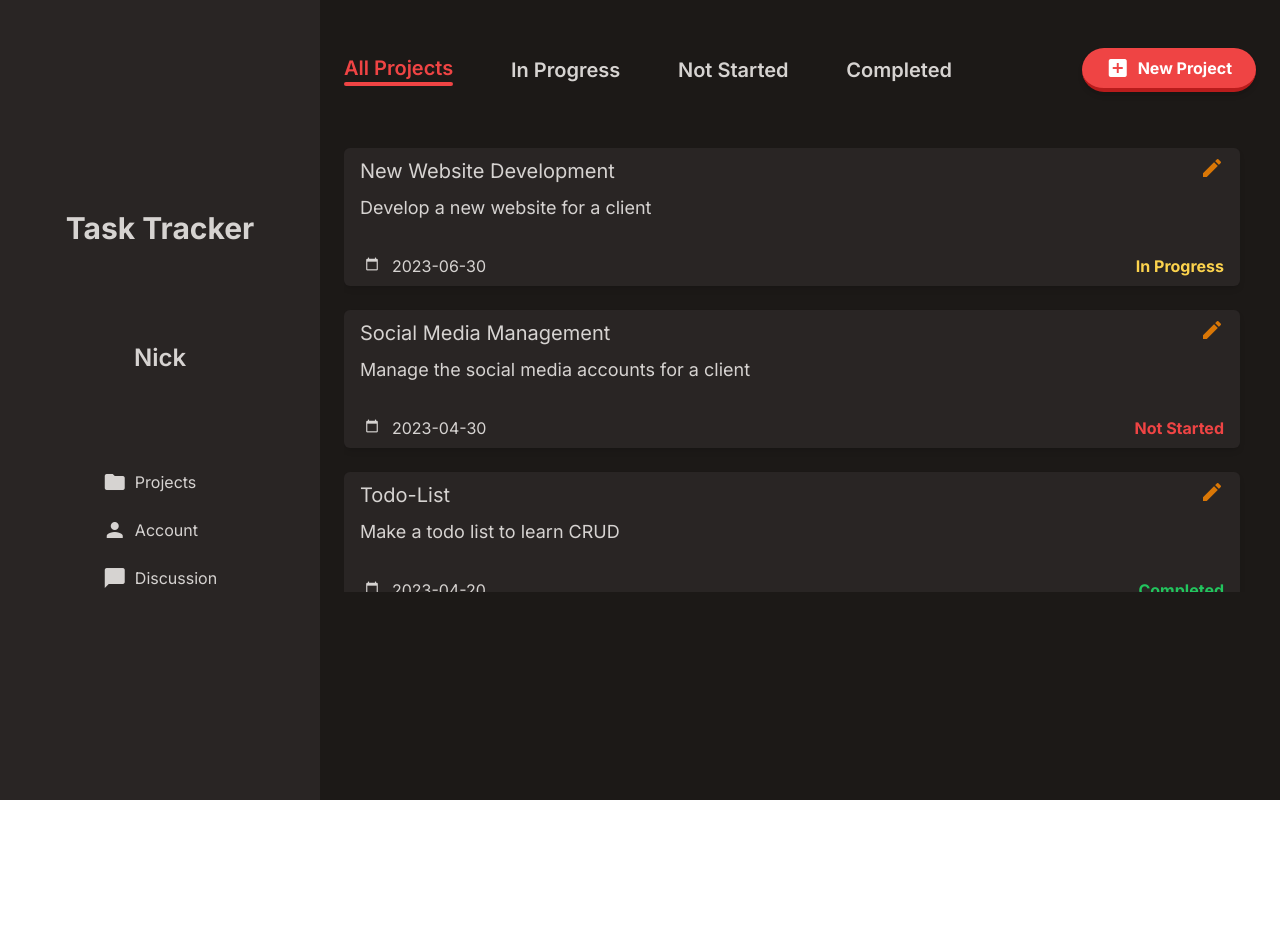
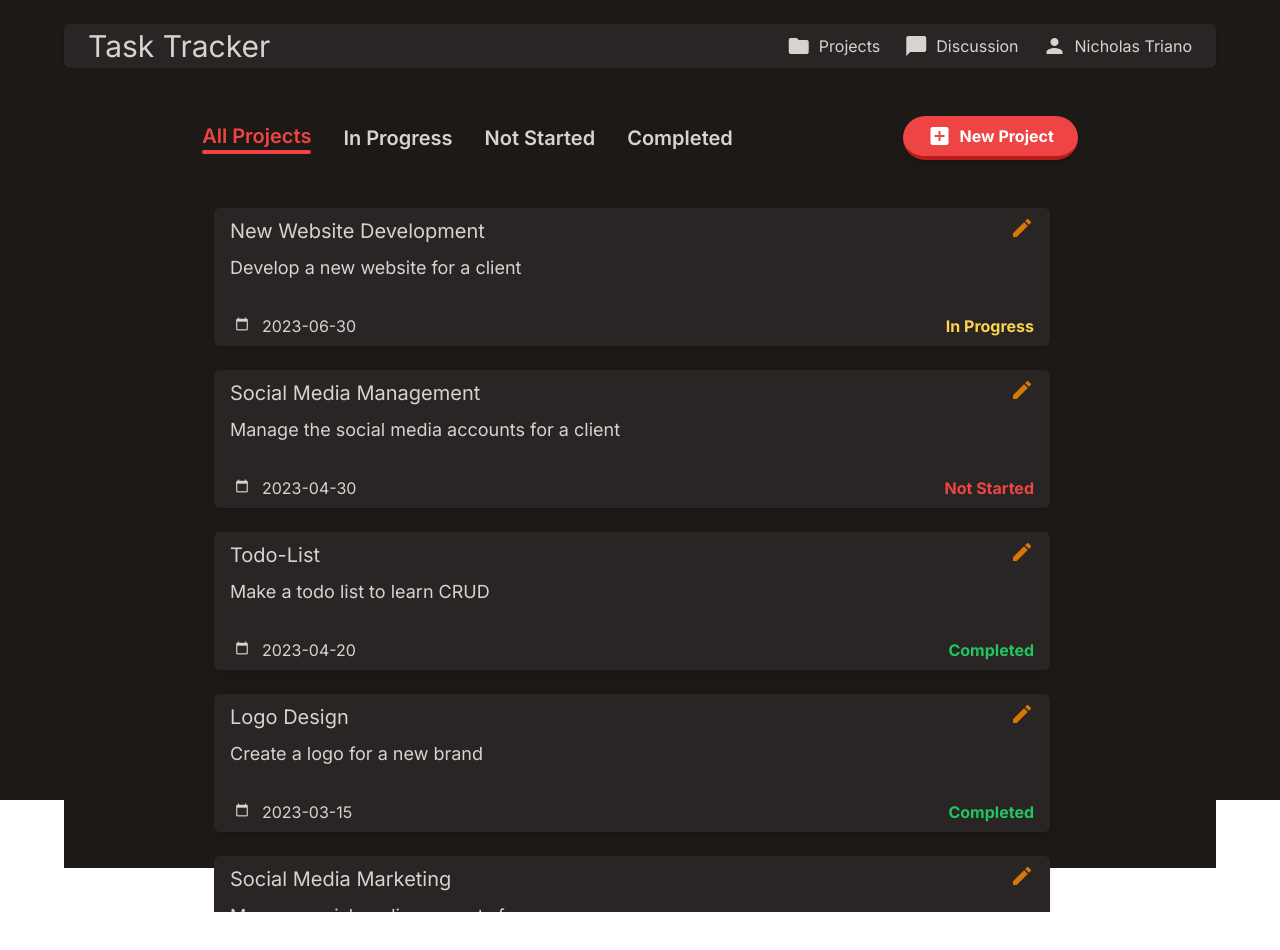
Before and after one commit to RealNickTriano/task-tracker-angular, an Angular app: page /projects in a window 1280 px wide. Shown: the top 950 px of the page. Before the commit the page ends 800 px from the top, so only its background shows below. Built offline with nearby package versions, Linux system fonts and the light colour scheme; data requests are answered from the project's data file.

Commit message:
layout change to whole app

```diff
--- a/src/app/app.component.html
+++ b/src/app/app.component.html
@@ -1,6 +1,6 @@
-<div class="w-full flex justify-start items-start text-stone-300">
-  <app-side-nav-bar class="bg-stone-800 w-1/4 h-screen"></app-side-nav-bar>
-  <main class="bg-stone-900 w-3/4 h-screen">
-    <router-outlet></router-outlet>
-  </main>
+<div class="w-full flex flex-col justify-start items-center bg-stone-900 text-stone-300 h-screen px-16">
+    <app-side-nav-bar class="w-full flex justify-center items-center"></app-side-nav-bar>
+    <main class="bg-stone-900 h-full w-full">
+      <router-outlet></router-outlet>
+    </main>
 </div>
--- a/src/app/components/projects/projects.component.html
+++ b/src/app/components/projects/projects.component.html
@@ -1,7 +1,7 @@
-<div class="py-12 h-full">
-    <header class="flex justify-between items-center px-6">
+<div class="py-12 h-full w-full flex flex-col justify-start items-center">
+    <header class="flex justify-center items-center px-6 w-full max-w-[1100px]">
         <nav class="text-xl font-semibold w-2/3">
-            <ul class="flex justify-between items-center">
+            <ul class="flex justify-start items-center gap-8">
                 <li
                     *ngFor="let filter of filters"
                     (click)="onFilterButtonClick(filter)"
@@ -20,7 +20,7 @@
             <p>New Project</p>
         </button>
     </header>
-    <section class="px-6 py-14 h-full">
+    <section class="px-6 py-12 h-[800px] w-[900px]">
         <!-- Task List -->
         <app-tasks *ngIf="viewTasks"></app-tasks>
         <!-- Project Form -->
@@ -35,7 +35,8 @@
             (update)="updateProject($event)"
         ></app-project-details>
         <!-- Project List -->
-        <div class="h-3/4 overflow-y-auto scrollbar pr-4" *ngIf="!editing && !newing && !viewTasks">
+        <div class="h-full overflow-y-scroll scrollbar pr-4"
+        *ngIf="!editing && !newing && !viewTasks">
             <ul class="flex flex-col justify-center gap-6 w-full"
             >
                 <li *ngFor="let project of selectedProjects">
--- a/src/app/components/projects/projects.component.scss
+++ b/src/app/components/projects/projects.component.scss
@@ -17,7 +17,7 @@
 
 .scrollbar::-webkit-scrollbar-track {
     border-radius: 100vh;
-    background: #292524;
+    background: #1c1917;
 }
 
 .scrollbar::-webkit-scrollbar-thumb {
--- a/src/app/components/side-nav-bar/side-nav-bar.component.html
+++ b/src/app/components/side-nav-bar/side-nav-bar.component.html
@@ -1,7 +1,6 @@
-<nav class="flex flex-col justify-center items-center h-full gap-24">
-    <h1 class="text-3xl font-bold text-stone-300">Task Tracker</h1>
-    <h1 class="text-2xl font-semibold text-stone-300">Nick</h1>
-    <div class="capitalize flex flex-col justify-center items-start gap-6">
+<nav class="flex justify-between items-center w-full max-w-[1200px] bg-stone-800 px-6 py-1 rounded-md shadow-md mt-6">
+    <h1 class="text-3xl text-stone-300">Task Tracker</h1>
+    <div class="capitalize flex justify-center items-start gap-6">
         <a mat-button
             class="flex justify-center items-start gap-2 text-stone-300"
             href=""
--- a/src/app/components/side-nav-bar/side-nav-bar.component.ts
+++ b/src/app/components/side-nav-bar/side-nav-bar.component.ts
@@ -9,8 +9,8 @@ export class SideNavBarComponent implements OnInit{
 
   links = [
     { path: '/projects', icon: 'folder', title: 'Projects' },
-    { path: '/account', icon: 'person', title: 'Account' },
     { path: '/discussion', icon: 'chat_bubble', title: 'Discussion' },
+    { path: '/account', icon: 'person', title: 'Nicholas Triano' },
   ];
 
   constructor() {}
--- a/src/app/components/tasks/task-form/task-form.component.html
+++ b/src/app/components/tasks/task-form/task-form.component.html
@@ -1,5 +1,5 @@
 <div
-    class="bg-stone-800 rounded-lg p-12"
+    class="bg-stone-800 rounded-lg p-12 w-[900px]"
 >
     <header
         class="grid grid-cols-3 mb-6"
--- a/src/app/components/tasks/tasks.component.html
+++ b/src/app/components/tasks/tasks.component.html
@@ -1,4 +1,4 @@
-<section class="px-6 py-8 h-full">
+<section class="py-12 h-full w-full flex flex-col justify-start items-center">
     <!-- Task View -->
     <app-task-form
         *ngIf="editing || newing"
@@ -15,7 +15,7 @@
     <!-- Task List -->
     <section
         *ngIf="!editing && !newing"
-        class="flex flex-col justify-start items-center gap-6 h-full"
+        class="flex flex-col justify-start items-center gap-6 px-6 py-12 h-[980px]"
     >
         <header class="flex flex-col justify-center items-start gap-8 w-full">
             <h1 class="text-3xl font-medium text-center place-self-center">{{selectedProject.title}}</h1>
@@ -47,7 +47,7 @@
             </div>
         </header>
 
-        <div class="h-3/4 overflow-y-auto scrollbar pr-4">
+        <div class="h-full overflow-y-scroll scrollbar pr-4">
             <ul
                 class="grid gap-6 grid-cols-3 pb-12"
 
--- a/src/app/components/tasks/tasks.component.scss
+++ b/src/app/components/tasks/tasks.component.scss
@@ -5,7 +5,7 @@
 
 .scrollbar::-webkit-scrollbar-track {
     border-radius: 100vh;
-    background: #292524;
+    background: #1c1917;
 }
 
 .scrollbar::-webkit-scrollbar-thumb {
```
